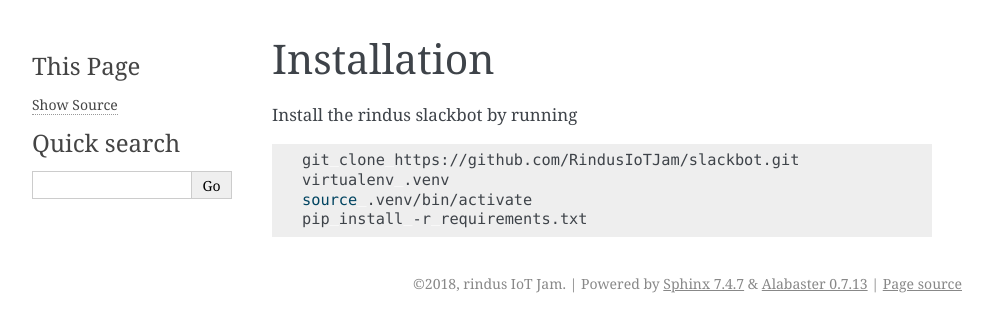
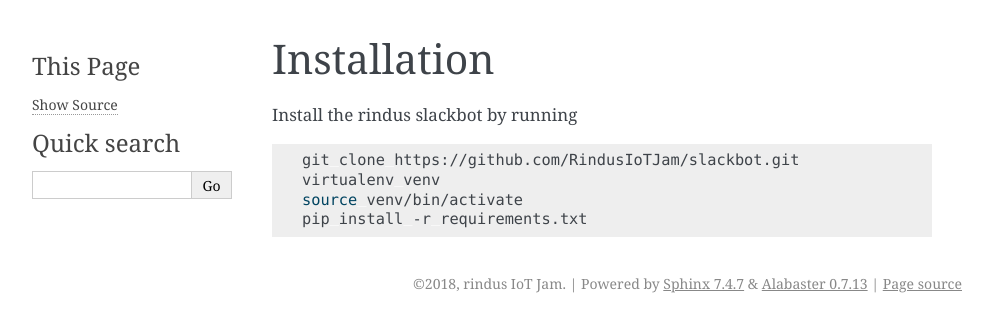
Before and after one commit to RinudsIoTJam/slackbot, a Sphinx documentation site: the page built from docs/installation.rst, in a window 1280 px wide. Shown: the top 332 px of the page, without its empty margins (148-1140 px from the left). Built offline with Sphinx 7.4.7, drawn with Linux system fonts in a browser that asks for light colours.

Commit message:
Correction.

```diff
--- a/docs/installation.rst
+++ b/docs/installation.rst
@@ -7,6 +7,6 @@ Install the rindus slackbot by running
 .. code-block:: bash
 
     git clone https://github.com/RindusIoTJam/slackbot.git
-    virtualenv .venv
-    source .venv/bin/activate
+    virtualenv venv
+    source venv/bin/activate
     pip install -r requirements.txt
```
